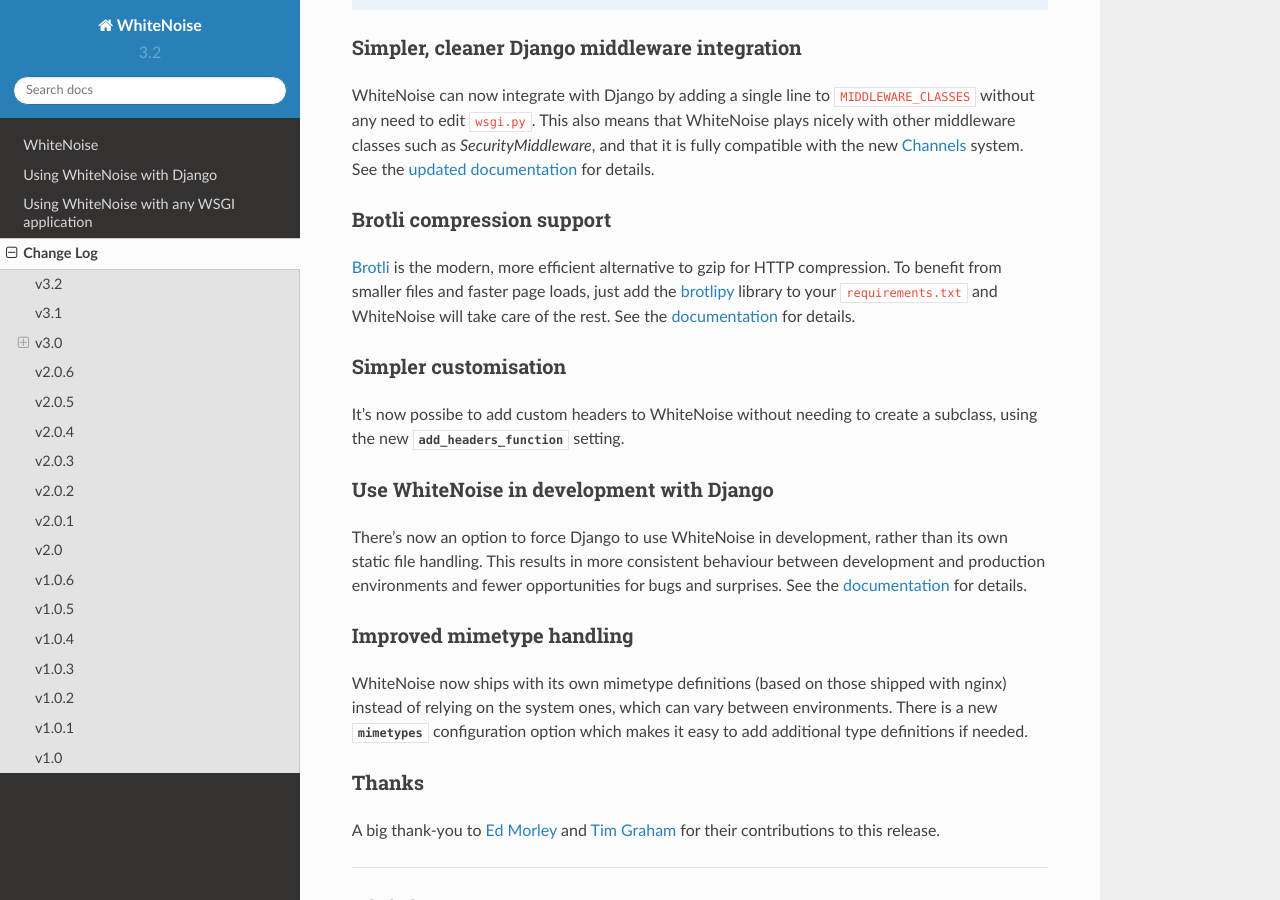
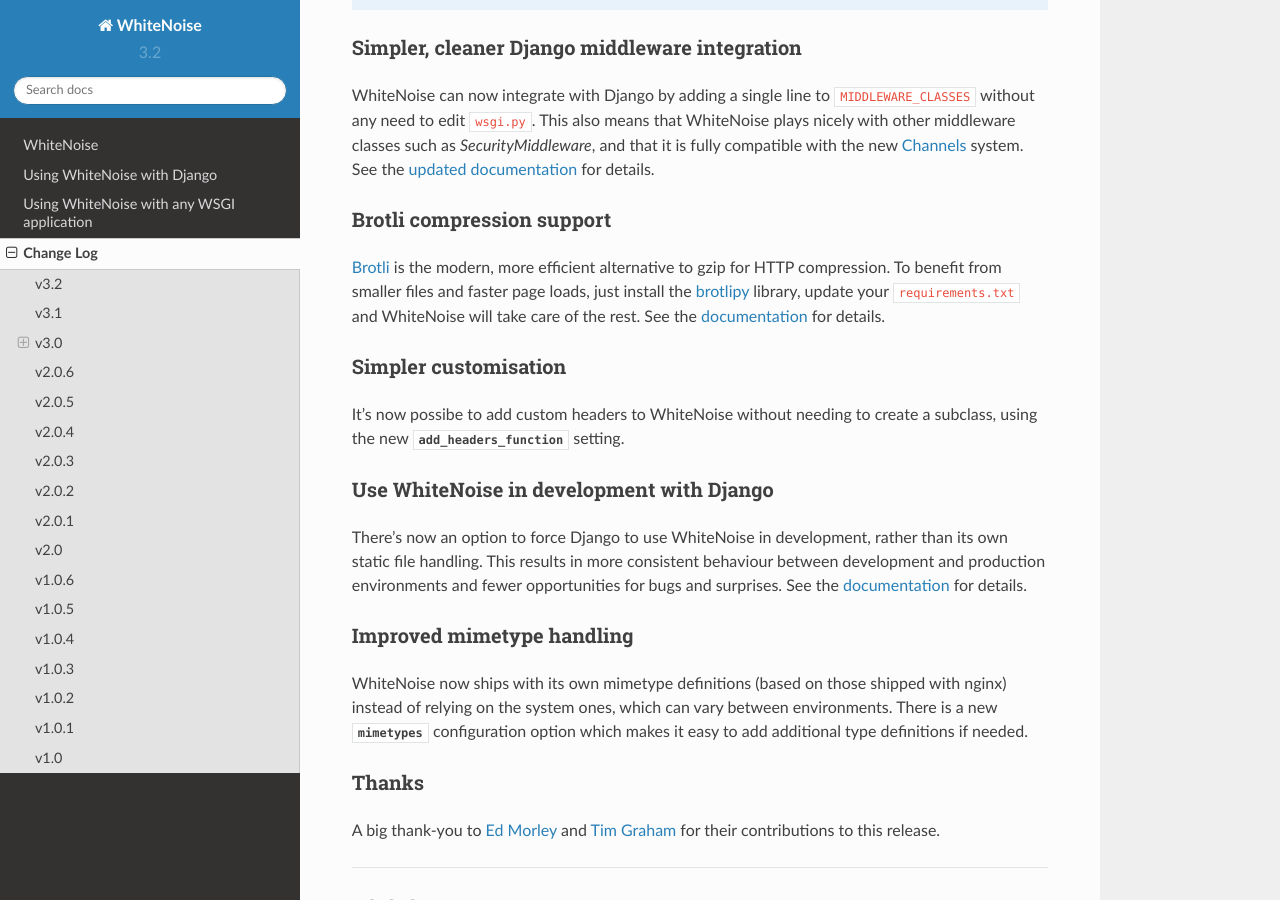
Before and after one commit to gorbunov87/white_noise, a Sphinx documentation site: the page built from docs/changelog.rst, in a window 1280 px wide and 900 px high, scrolled down 1102 px. Built offline with Sphinx 7.4.7 and the Read the Docs theme 2.0.0, drawn with Linux system fonts in a browser that asks for light colours.

Commit message:
Don't encourage manual additions to requirements.txt
Instead, users should `pip install` the relevant package and freeze the
precise version (and any dependencies) to `requirements.txt`.

Closes #90

```diff
--- a/docs/changelog.rst
+++ b/docs/changelog.rst
@@ -62,11 +62,11 @@
 Brotli compression support
 ++++++++++++++++++++++++++
 
-`Brotli`_ is the modern, more efficient
-alternative to gzip for HTTP compression. To benefit from smaller files and
-faster page loads, just add the `brotlipy`_ library to your
-``requirements.txt`` and WhiteNoise will take care of the rest. See the
-:ref:`documentation <brotli-compression>` for details.
+`Brotli`_ is the modern, more efficient alternative to gzip for HTTP
+compression. To benefit from smaller files and faster page loads, just install
+the `brotlipy`_ library, update your ``requirements.txt`` and WhiteNoise
+will take care of the rest. See the :ref:`documentation <brotli-compression>`
+for details.
 
 .. _brotli: https://en.wikipedia.org/wiki/Brotli
 .. _brotlipy: http://brotlipy.readthedocs.org/en/latest/
--- a/docs/django.rst
+++ b/docs/django.rst
@@ -86,8 +86,8 @@
 As well as the common gzip compression format, WhiteNoise supports the newer,
 more efficient `brotli`_ format. This helps reduce bandwidth and increase
 loading speed. To enable brotli compression you will need the `brotlipy`_
-Python package installed, usually by adding it to your ``requirements.txt``
-file.
+Python package installed, usually by running ``pip install brotlipy`` and
+updating your ``requirements.txt`` file.
 
 Brotli is supported by Firefox and will shortly be available in Chrome, and no doubt
 other browsers too. WhiteNoise will only serve brotli data to browsers which request
```
